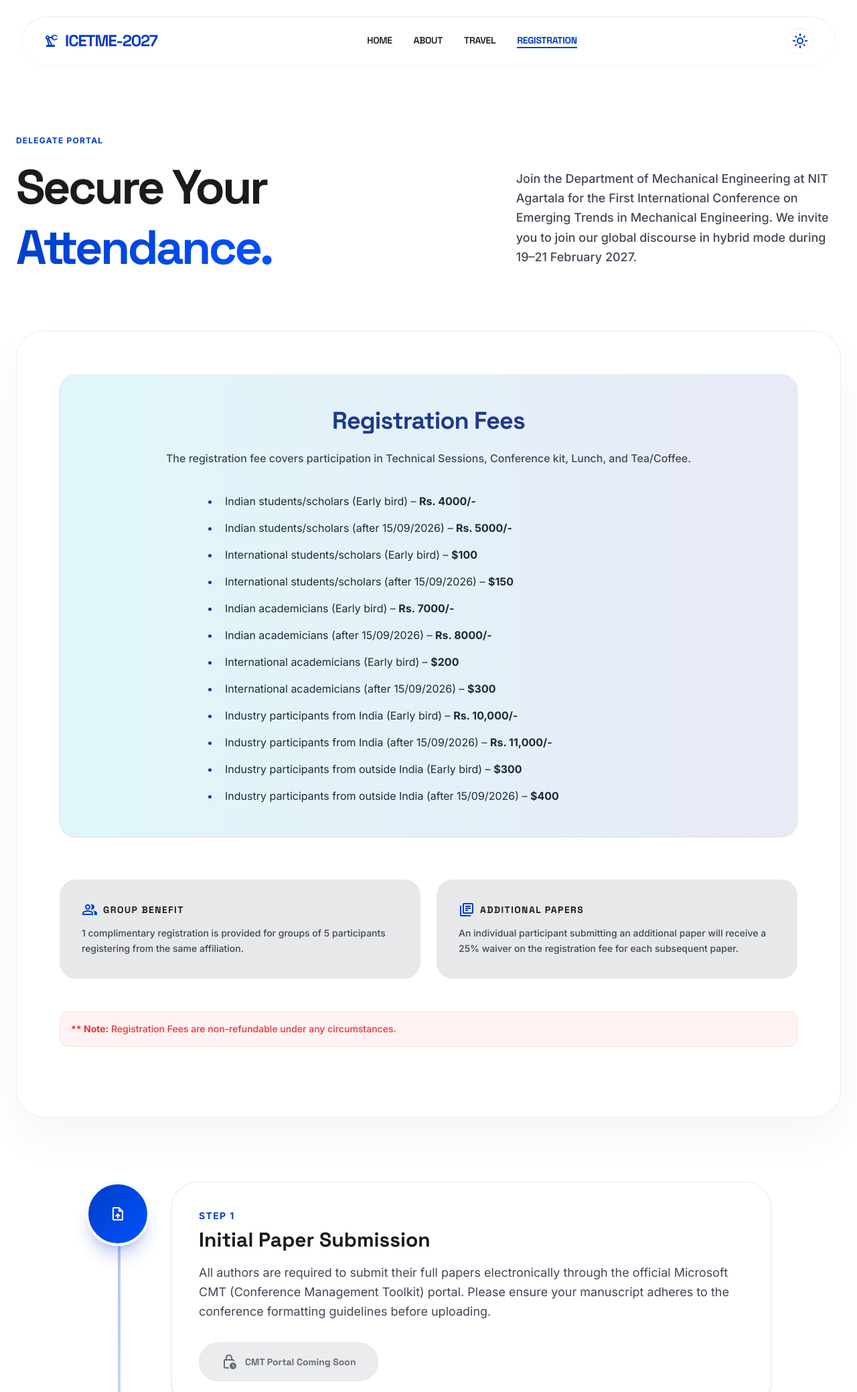
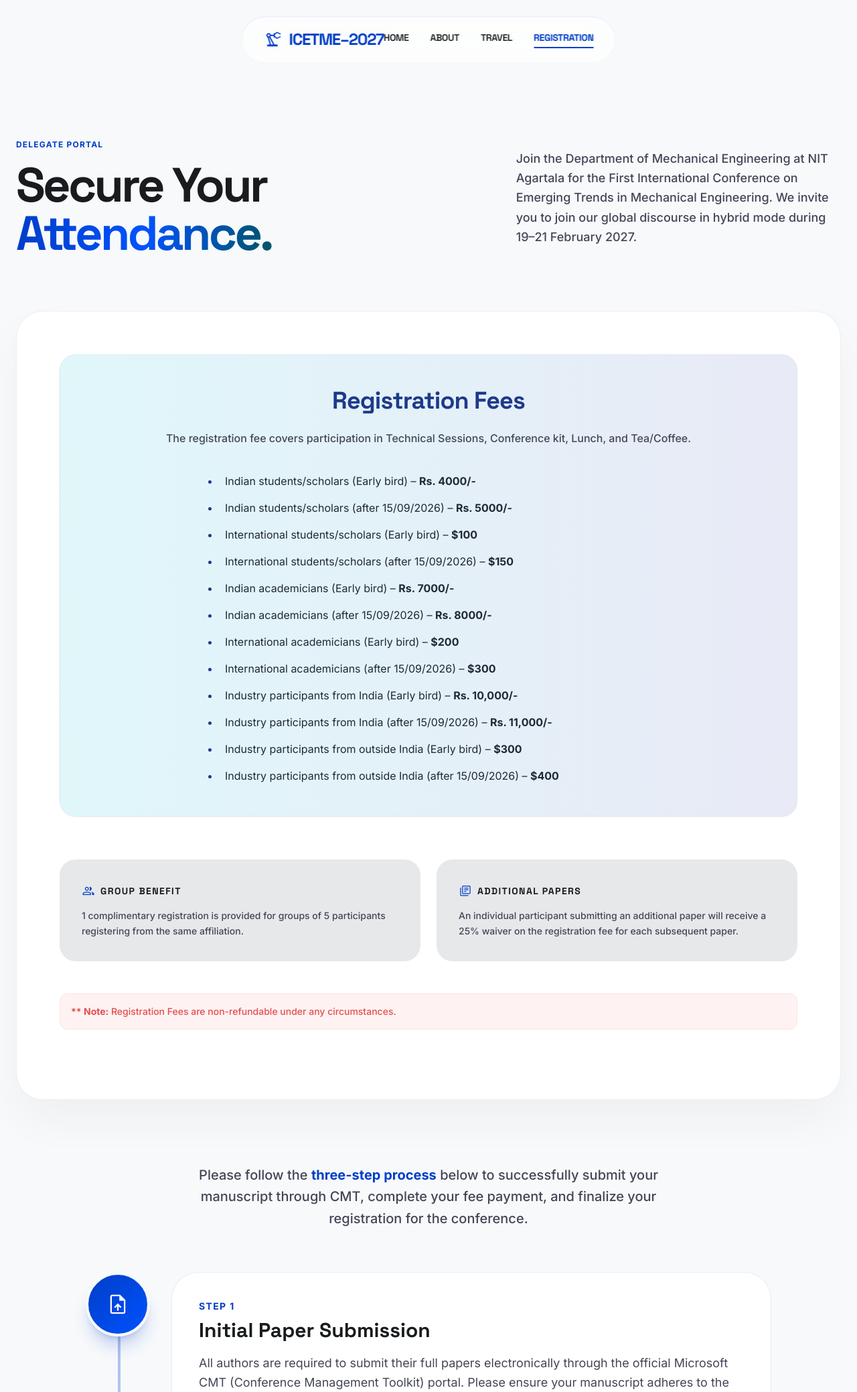
Before and after one commit to Kalyan-udd/ICETME-2027, a FastAPI app: page /registration in a window 1280 px wide. Shown: the top 2078 px of the page at 67% size. Run offline with FastAPI, Linux system fonts and the light colour scheme; some libraries are stand-ins or nearby versions.

Commit message:
Update registration page title and scripts

```diff
--- a/templates/registration.html
+++ b/templates/registration.html
@@ -3,67 +3,48 @@
 <head>
     <meta charset="utf-8"/>
     <meta content="width=device-width, initial-scale=1.0" name="viewport"/>
-    <title>Registration & Submission | ICETME–2027</title>
+    <title>Registration | ICETME–2027</title>
     <link href="https://fonts.googleapis.com" rel="preconnect"/>
     <link crossorigin="" href="https://fonts.gstatic.com" rel="preconnect"/>
     <link href="https://fonts.googleapis.com/css2?family=Inter:wght@300;400;500;600;700&family=Space+Grotesk:wght@300;400;500;600;700;800&display=swap" rel="stylesheet"/>
     <link href="https://fonts.googleapis.com/css2?family=Material+Symbols+Outlined:wght,FILL@100..700,0..1&display=swap" rel="stylesheet"/>
 
-    <script src="https://cdn.jsdelivr.net/npm/@tailwindcss/browser@4"></script>
-    <style type="text/tailwindcss">
-        @theme {
-            --color-primary: #003ec7;
-            --color-primary-container: #0052ff;
-            --color-on-primary: #ffffff;
-            --color-on-primary-container: #dfe3ff;
-            --color-primary-fixed: #dde1ff;
-            --color-on-primary-fixed: #001452;
-            --color-secondary: #515f74;
-            --color-secondary-container: #d5e3fc;
-            --color-on-secondary: #ffffff;
-            --color-on-secondary-container: #57657a;
-            --color-tertiary: #005569;
-            --color-tertiary-container: #006f89;
-            --color-on-tertiary: #ffffff;
-            --color-on-tertiary-container: #bcecff;
-            --color-background: #f7f9fb;
-            --color-on-background: #191c1e;
-            --color-surface: #f7f9fb;
-            --color-on-surface: #191c1e;
-            --color-surface-variant: #e0e3e5;
-            --color-on-surface-variant: #434656;
-            --color-outline: #737688;
-            --color-outline-variant: #c3c5d9;
-            --color-surface-container-lowest: #ffffff;
-            --color-surface-container-low: #f2f4f6;
-            --color-surface-container: #eceef0;
-            --color-surface-container-high: #e6e8ea;
-            --font-headline: "Space Grotesk", sans-serif;
-            --font-body: "Inter", sans-serif;
-            --animate-blob: blob 7s infinite;
-            --animate-float: float 6s ease-in-out infinite;
-            --animate-fade-in-up: fadeInUp 1s ease-out forwards;
-            --animate-bounce-slow: bounce 3s infinite;
+    <script src="https://cdn.tailwindcss.com?plugins=forms,container-queries"></script>
+    <script id="tailwind-config">
+        tailwind.config = {
+          darkMode: "class",
+          theme: {
+            extend: {
+              colors: {
+                  "primary": "#003ec7",
+                  "primary-container": "#0052ff",
+                  "on-primary": "#ffffff",
+                  "on-primary-container": "#dfe3ff",
+                  "primary-fixed": "#dde1ff",
+                  "on-primary-fixed": "#001452",
+                  "surface": "#f7f9fb",
+                  "on-surface": "#191c1e",
+                  "surface-variant": "#e0e3e5",
+                  "on-surface-variant": "#434656",
+                  "outline": "#737688",
+                  "outline-variant": "#c3c5d9",
+                  "surface-container-lowest": "#ffffff",
+                  "surface-container-low": "#f2f4f6",
+                  "surface-container": "#eceef0",
+                  "surface-container-high": "#e6e8ea",
+                  "background": "#f7f9fb",
+                  "on-background": "#191c1e",
+              },
+              fontFamily: {
+                  "headline": ["Space Grotesk", "sans-serif"],
+                  "body": ["Inter", "sans-serif"]
+              }
+            }
+          }
         }
-        @keyframes blob {
-            0% { transform: translate(0px, 0px) scale(1); }
-            33% { transform: translate(30px, -50px) scale(1.1); }
-            66% { transform: translate(-20px, 20px) scale(0.9); }
-            100% { transform: translate(0px, 0px) scale(1); }
-        }
-        @keyframes float {
-            0%, 100% { transform: translateY(0); }
-            50% { transform: translateY(-15px); }
-        }
-        @keyframes fadeInUp {
-            0% { opacity: 0; transform: translateY(20px); }
-            100% { opacity: 1; transform: translateY(0); }
-        }
-    </style>
-    <link rel="stylesheet" href="/static/css/theme.css">
-    <link rel="stylesheet" href="/static/css/about.css">
+    </script>
+    <link rel="stylesheet" href="/static/css/home.css">
 
-    <!-- HAMBURGER MENU STYLES -->
     <style>
         #nav-wrapper { position: relative; }
 
@@ -97,39 +78,25 @@
 
 <body class="bg-background text-on-background font-body selection:bg-primary-fixed selection:text-on-primary-fixed">
 
-    <!-- NAV WRAPPER: gives #mobile-menu an absolute positioning anchor -->
     <div id="nav-wrapper" class="sticky top-6 z-50 max-w-7xl mx-auto w-[95%]">
 
-        <!-- Pill nav bar -->
         <nav id="main-nav"
             class="glass-card rounded-full flex justify-between items-center px-6 sm:px-8 py-4 transition-all duration-300">
 
             <a href="{{url_for('home')}}">
-                <div
-                    class="text-2xl font-extrabold tracking-tighter text-primary font-headline flex items-center gap-2">
+                <div class="text-2xl font-extrabold tracking-tighter text-primary font-headline flex items-center gap-2">
                     <span class="material-symbols-outlined text-3xl">precision_manufacturing</span>
-                    ICETME-2027
+                    ICETME–2027
                 </div>
             </a>
 
-            <!-- Desktop links -->
             <div class="hidden lg:flex gap-8">
-                <a class="nav-link font-headline tracking-tight text-sm font-semibold uppercase text-on-background hover:text-primary transition-colors"
-                    href="{{url_for('home')}}">Home</a>
-                <a class="nav-link font-headline tracking-tight text-sm font-semibold uppercase text-on-background hover:text-primary transition-colors"
-                    href="{{url_for('about')}}">About</a>
-                <a class="nav-link font-headline tracking-tight text-sm font-semibold uppercase text-on-background hover:text-primary transition-colors"
-                    href="{{url_for('travel')}}">Travel</a>
-                <a class="nav-link font-headline tracking-tight text-sm font-bold uppercase text-primary border-b-2 border-primary"
-                    href="{{url_for('register')}}">Registration</a>
+                <a class="nav-link font-headline tracking-tight text-sm font-semibold uppercase text-on-background hover:text-primary transition-colors" href="{{url_for('home')}}">Home</a>
+                <a class="nav-link font-headline tracking-tight text-sm font-semibold uppercase text-on-background hover:text-primary transition-colors" href="{{url_for('about')}}">About</a>
+                <a class="nav-link font-headline tracking-tight text-sm font-semibold uppercase text-on-background hover:text-primary transition-colors" href="{{url_for('travel')}}">Travel</a>
+                <a class="nav-link font-headline tracking-tight text-sm font-bold uppercase text-primary border-b-2 border-primary" href="{{url_for('register')}}">Registration</a>
             </div>
 
-            <!-- Dark Mode Toggle -->
-            <button id="dark-mode-toggle" class="hidden lg:flex items-center justify-center w-10 h-10 rounded-full glass-card border border-outline-variant/20 text-primary hover:text-primary transition-all duration-300 focus:outline-none group" aria-label="Toggle dark mode">
-                <span id="dark-mode-icon" class="material-symbols-outlined text-xl transition-transform duration-300 group-hover:rotate-15">light_mode</span>
-            </button>
-
-            <!-- Hamburger button -->
             <button id="hamburger-btn"
                 class="lg:hidden flex items-center justify-center w-10 h-10 rounded-full text-primary hover:bg-primary/10 transition-colors focus:outline-none"
                 aria-label="Toggle navigation menu" aria-expanded="false">
@@ -137,17 +104,12 @@
             </button>
         </nav>
 
-        <!-- Mobile dropdown: absolutely positioned BELOW the pill, not inside it -->
         <div id="mobile-menu" class="lg:hidden" role="navigation" aria-label="Mobile navigation">
             <div class="flex flex-col gap-1 px-5 py-4">
-                <a class="nav-link font-headline tracking-tight text-sm font-semibold uppercase text-on-background hover:text-primary transition-colors py-3 px-3 rounded-xl hover:bg-primary/5"
-                    href="{{url_for('home')}}">Home</a>
-                <a class="nav-link font-headline tracking-tight text-sm font-semibold uppercase text-on-background hover:text-primary transition-colors py-3 px-3 rounded-xl hover:bg-primary/5"
-                    href="{{url_for('about')}}">About</a>
-                <a class="nav-link font-headline tracking-tight text-sm font-semibold uppercase text-on-background hover:text-primary transition-colors py-3 px-3 rounded-xl hover:bg-primary/5"
-                    href="{{url_for('travel')}}">Travel</a>
-                <a class="nav-link font-headline tracking-tight text-sm font-bold uppercase text-primary py-3 px-3 rounded-xl bg-primary/5"
-                    href="{{url_for('register')}}">Registration</a>
+                <a class="nav-link font-headline tracking-tight text-sm font-semibold uppercase text-on-background hover:text-primary transition-colors py-3 px-3 rounded-xl hover:bg-primary/5" href="{{url_for('home')}}">Home</a>
+                <a class="nav-link font-headline tracking-tight text-sm font-semibold uppercase text-on-background hover:text-primary transition-colors py-3 px-3 rounded-xl hover:bg-primary/5" href="{{url_for('about')}}">About</a>
+                <a class="nav-link font-headline tracking-tight text-sm font-semibold uppercase text-on-background hover:text-primary transition-colors py-3 px-3 rounded-xl hover:bg-primary/5" href="{{url_for('travel')}}">Travel</a>
+                <a class="nav-link font-headline tracking-tight text-sm font-bold uppercase text-primary py-3 px-3 rounded-xl bg-primary/5" href="{{url_for('register')}}">Registration</a>
             </div>
         </div>
 
@@ -214,6 +176,12 @@
         </div>
     </section>
 
+    <div class="text-center mb-16 reveal-up">
+        <p class="text-xl text-on-surface-variant max-w-3xl mx-auto leading-relaxed font-medium">
+            Please follow the <strong class="text-primary">three-step process</strong> below to successfully submit your manuscript through CMT, complete your fee payment, and finalize your registration for the conference.
+        </p>
+    </div>
+
     <div class="max-w-5xl mx-auto relative mb-24">
         <div class="hidden md:block absolute left-12 top-24 bottom-24 w-1 bg-gradient-to-b from-primary/30 to-transparent rounded-full z-0"></div>
 
@@ -233,6 +201,22 @@
             </div>
         </div>
 
+        <div class="relative z-10 flex flex-col md:flex-row gap-8 items-start mb-24 reveal-up">
+            <div class="w-24 h-24 rounded-full bg-gradient-to-br from-[#0052ff] to-[#001452] flex items-center justify-center text-white shadow-xl shadow-[#0052ff]/20 shrink-0 border-4 border-background">
+                <span class="material-symbols-outlined text-4xl">payments</span>
+            </div>
+            <div class="bg-surface-container-lowest p-10 rounded-[2.5rem] shadow-sm border border-outline-variant/30 card-hover w-full">
+                <div class="text-sm font-bold tracking-widest uppercase text-primary mb-2">Step 2</div>
+                <h3 class="font-headline text-3xl font-bold text-on-background mb-4">Fee Payment</h3>
+                <p class="text-on-surface-variant text-lg leading-relaxed mb-8">
+                    Upon receiving your paper acceptance confirmation, please proceed to pay the applicable registration fee based on your category listed above. Be sure to save your <strong>Transaction ID</strong> and payment receipt, as you will need them for the final step.
+                </p>
+                <button class="px-8 py-4 bg-surface-container-high text-on-surface-variant rounded-full font-headline font-bold text-sm cursor-not-allowed flex items-center gap-3 opacity-80 border border-outline-variant/30">
+                    <span class="material-symbols-outlined text-lg">lock_clock</span> Payment Link Coming Soon
+                </button>
+            </div>
+        </div>
+
         <div class="relative z-10 flex flex-col md:flex-row gap-8 items-start reveal-up">
             <div class="w-24 h-24 rounded-full bg-gradient-to-br from-[#001452] to-[#003ec7] flex items-center justify-center text-white shadow-xl shadow-[#001452]/20 shrink-0 border-4 border-background">
                 <span class="material-symbols-outlined text-4xl">fact_check</span>
@@ -240,10 +224,10 @@
             <div class="bg-surface-container-lowest p-10 rounded-[2.5rem] shadow-lg border border-primary/20 card-hover w-full relative overflow-hidden">
                 <div class="absolute top-0 right-0 w-64 h-64 bg-primary/5 rounded-full blur-3xl -z-10 pointer-events-none"></div>
 
-                <div class="text-sm font-bold tracking-widest uppercase text-primary mb-2">Step 2</div>
+                <div class="text-sm font-bold tracking-widest uppercase text-primary mb-2">Step 3</div>
                 <h3 class="font-headline text-3xl font-bold text-on-background mb-4">Post-Acceptance Registration</h3>
                 <p class="text-on-surface-variant text-lg leading-relaxed mb-8">
-                    <strong>After your paper has been officially accepted</strong>, attendees must complete their registration and finalize their participation by paying the fee and filling out the required Form.
+                    <strong>After your payment is complete</strong>, attendees must finalize their participation by filling out the required Registration Form.
                 </p>
 
                 <div class="bg-surface p-8 rounded-3xl border border-outline-variant/20 mb-8">
@@ -264,7 +248,7 @@
                 <div class="flex justify-center pt-10 border-t border-outline-variant/10 reveal-up">
             <button class="btn-shine inline-flex items-center gap-2 sm:gap-3 px-6 sm:px-10 py-4 sm:py-5 rounded-full bg-gradient-to-r from-primary to-primary-container text-white font-headline font-bold text-base sm:text-lg shadow-[0_0_20px_rgba(0,62,199,0.3)] hover:shadow-[0_0_30px_rgba(0,62,199,0.5)] hover:-translate-y-1 transition-all duration-300 cursor-not-allowed opacity-90">
                 <span class="material-symbols-outlined animate-pulse">lock_clock</span>
-                Registration Link Coming Soon
+                Registration Form Coming Soon
             </button>
         </div>
             </div>
```
